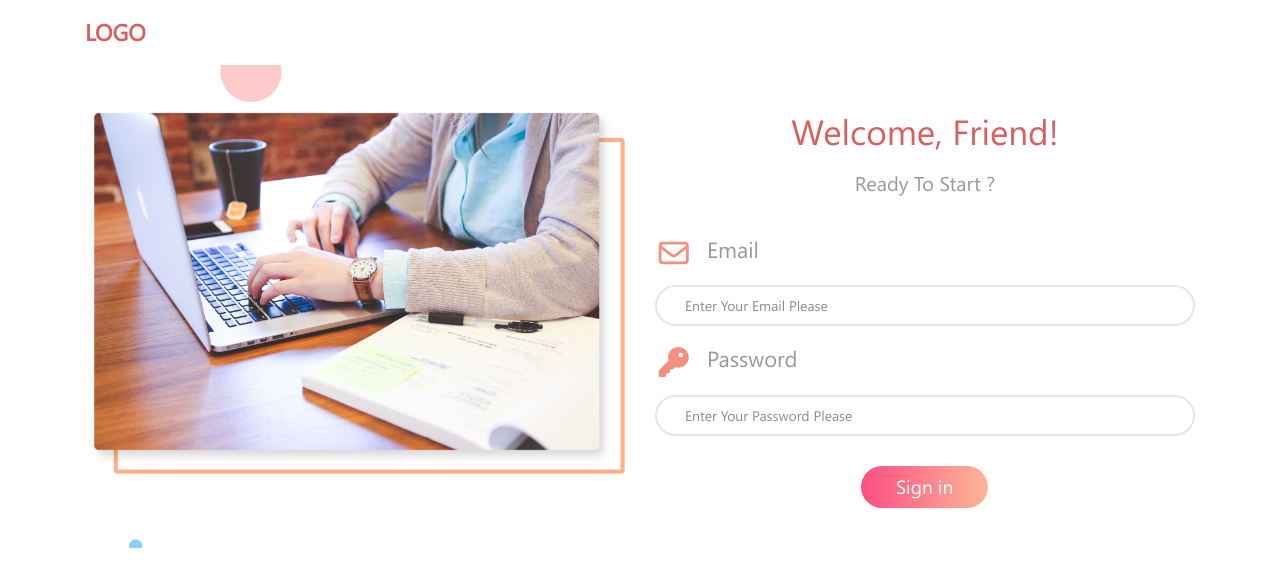
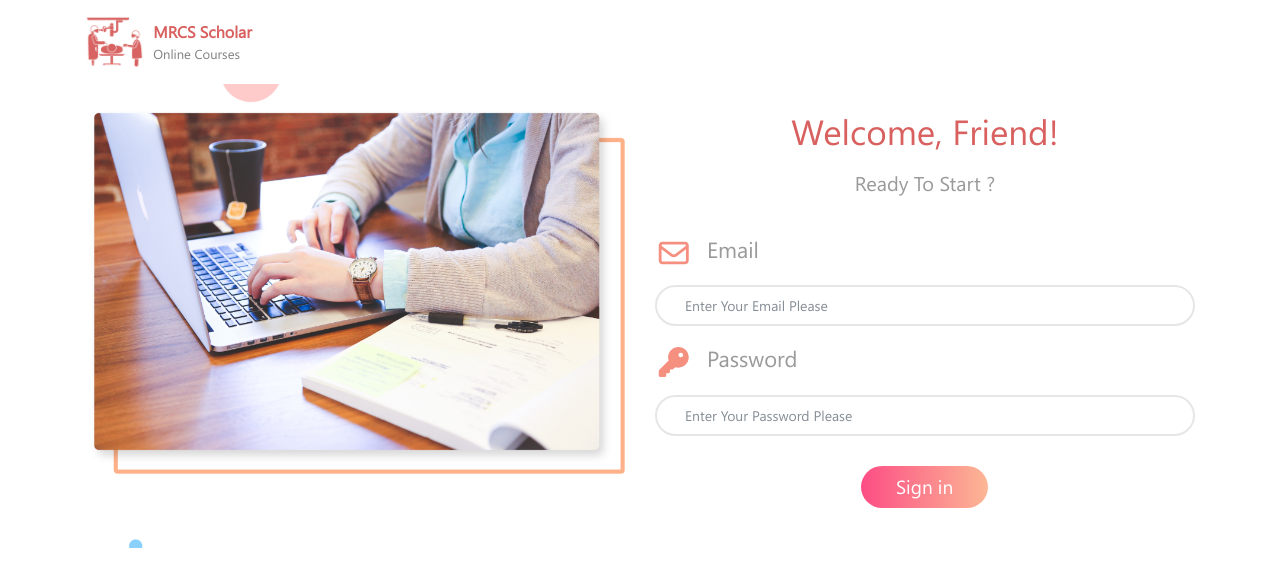
Before and after one commit to HasnaaHasab/MRCSOnlineCourses, a plain HTML site: page sign-in.html in a window 1280 px wide. Drawn offline with nearby package versions, Linux system fonts and the light colour scheme; files whose address does not match are found by name.

Commit message:
signin logo

```diff
--- a/sign-in.html
+++ b/sign-in.html
@@ -45,7 +45,13 @@
     <div class="login-page">
         <div class="navbar-div">
             <div class="container">
-                <a class="navbar-brand" href="index.html">LOGO</a>
+                <a class="navbar-brand" href="index.html">
+                    <img src="img/logo2.png" alt="logo" class="logo-icon">
+                    <div class="logo-name">
+                        <p class="name">MRCS Scholar</p>
+                        <p class="slogan">Online Courses</p>
+                    </div>
+                </a>
             </div>
         </div>
 
```
